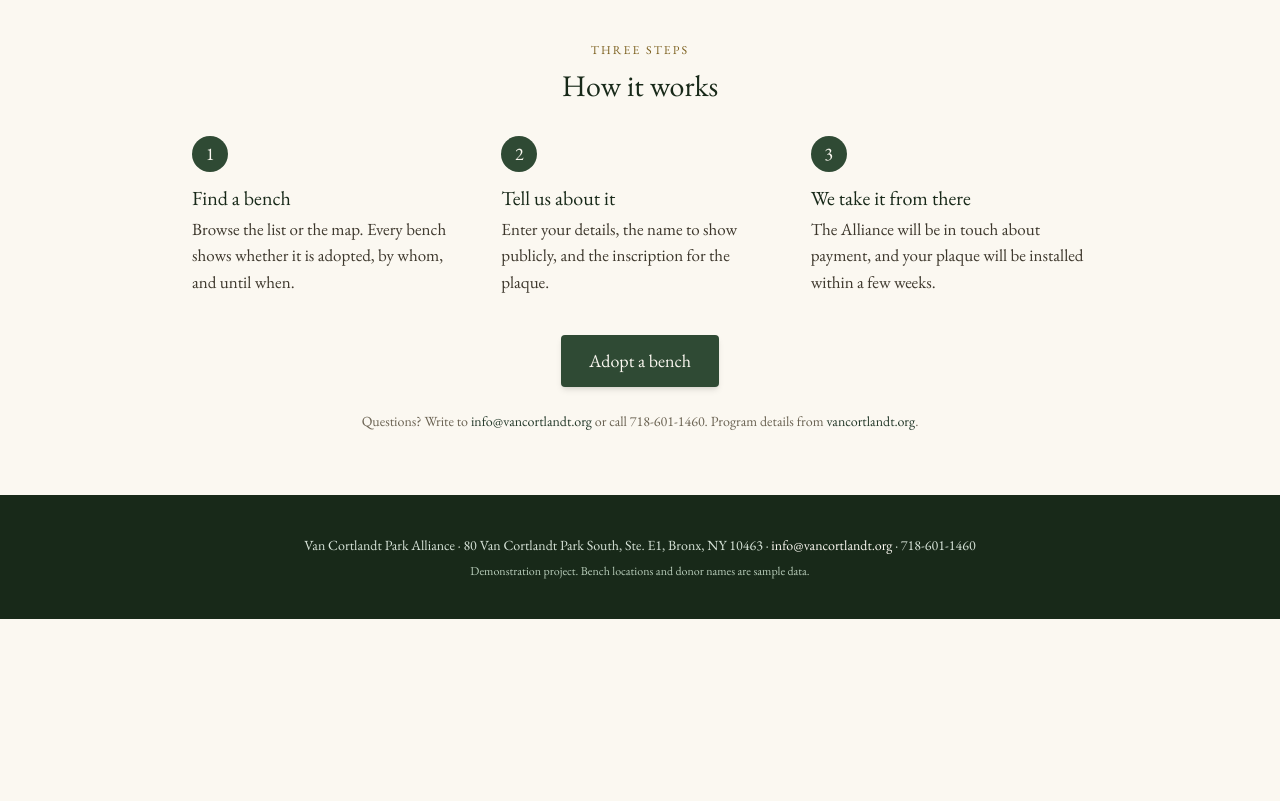
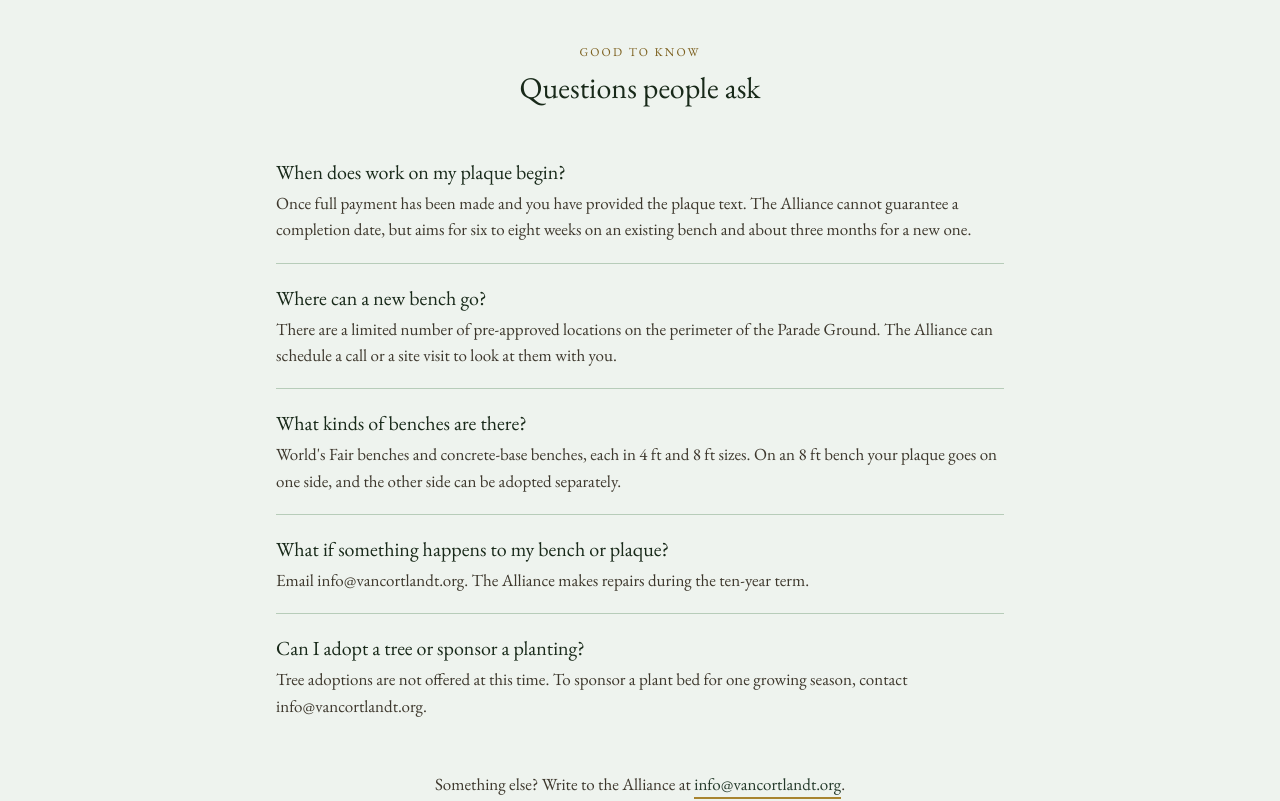
Before and after one commit to zhangqyy19/css-bench-adoption-program, a Next.js app: page / in a window 1280 px wide. Shown: the part 1360-2161 px from the top of the page. Before the commit the page ends 1979 px from the top, so only its background shows below. Built offline with nearby package versions, Linux system fonts and the light colour scheme.

Commit message:
feat: add FAQ with email contact to the front page

```diff
--- a/src/app/page.tsx
+++ b/src/app/page.tsx
@@ -38,6 +38,30 @@ const STEPS = [
   ["Find a bench", "Browse the list or the map. Every bench shows whether it is adopted, by whom, and until when."],
   ["Tell us about it", "Enter your details, the name to show publicly, and the inscription for the plaque."],
   ["We take it from there", "The Alliance will be in touch about payment, and your plaque will be installed within a few weeks."],
+];
+
+// From the VCPA bench adoption FAQ; only the points not already covered above
+const FAQ = [
+  {
+    q: "When does work on my plaque begin?",
+    a: "Once full payment has been made and you have provided the plaque text. The Alliance cannot guarantee a completion date, but aims for six to eight weeks on an existing bench and about three months for a new one.",
+  },
+  {
+    q: "Where can a new bench go?",
+    a: "There are a limited number of pre-approved locations on the perimeter of the Parade Ground. The Alliance can schedule a call or a site visit to look at them with you.",
+  },
+  {
+    q: "What kinds of benches are there?",
+    a: "World's Fair benches and concrete-base benches, each in 4 ft and 8 ft sizes. On an 8 ft bench your plaque goes on one side, and the other side can be adopted separately.",
+  },
+  {
+    q: "What if something happens to my bench or plaque?",
+    a: "Email info@vancortlandt.org. The Alliance makes repairs during the ten-year term.",
+  },
+  {
+    q: "Can I adopt a tree or sponsor a planting?",
+    a: "Tree adoptions are not offered at this time. To sponsor a plant bed for one growing season, contact info@vancortlandt.org.",
+  },
 ];
 
 const button = "inline-block rounded-sm bg-pine-700 px-7 py-3 text-lg text-cream-50 shadow-md hover:bg-pine-600";
@@ -97,7 +121,7 @@ export default async function IntroPage() {
         </div>
       </section>
 
-      <section className="bg-pine-50 py-16">
+      <section className="border-y border-pine-100 py-16">
         <div className="wrap grid gap-10 md:grid-cols-3">
           {DETAILS.map((detail) => (
             <div key={detail.title} className="border-l-2 border-pine-400 pl-5">
@@ -105,6 +129,31 @@ export default async function IntroPage() {
               <p className="mt-2 text-ink-700">{detail.body}</p>
             </div>
           ))}
+        </div>
+      </section>
+
+      <section className="bg-pine-50 py-16">
+        <div className="wrap max-w-3xl">
+          <p className="eyebrow text-center">Good to know</p>
+          <h2 className="mt-2 text-center text-3xl text-pine-900">Questions people ask</h2>
+          <dl className="mt-8 divide-y divide-pine-200">
+            {FAQ.map((item) => (
+              <div key={item.q} className="py-5">
+                <dt className="text-xl text-pine-900">{item.q}</dt>
+                <dd className="mt-1 text-ink-700">{item.a}</dd>
+              </div>
+            ))}
+          </dl>
+          <p className="mt-8 text-center text-ink-700">
+            Something else? Write to the Alliance at{" "}
+            <a
+              href="mailto:info@vancortlandt.org"
+              className="inline-block border-b-2 border-brass-500 text-pine-800 hover:border-pine-800 hover:text-pine-900"
+            >
+              info@vancortlandt.org
+            </a>
+            .
+          </p>
         </div>
       </section>
 
@@ -127,7 +176,7 @@ export default async function IntroPage() {
         </Link>
         <p className="mt-6 text-sm text-ink-500">
           Questions? Write to{" "}
-          <a href="mailto:info@vancortlandt.org" className="text-pine-800 hover:underline">
+          <a href="mailto:info@vancortlandt.org" className="border-b border-brass-500 text-pine-800 hover:text-pine-900">
             info@vancortlandt.org
           </a>{" "}
           or call 718-601-1460. Program details from{" "}
```
